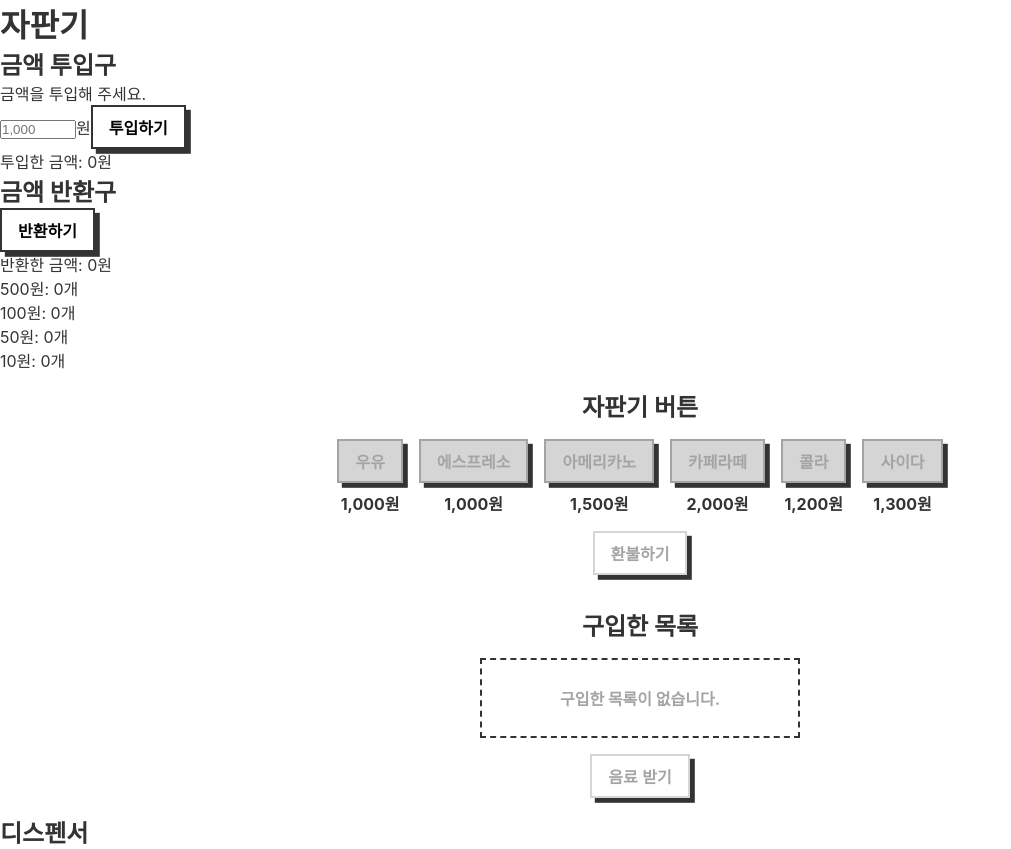
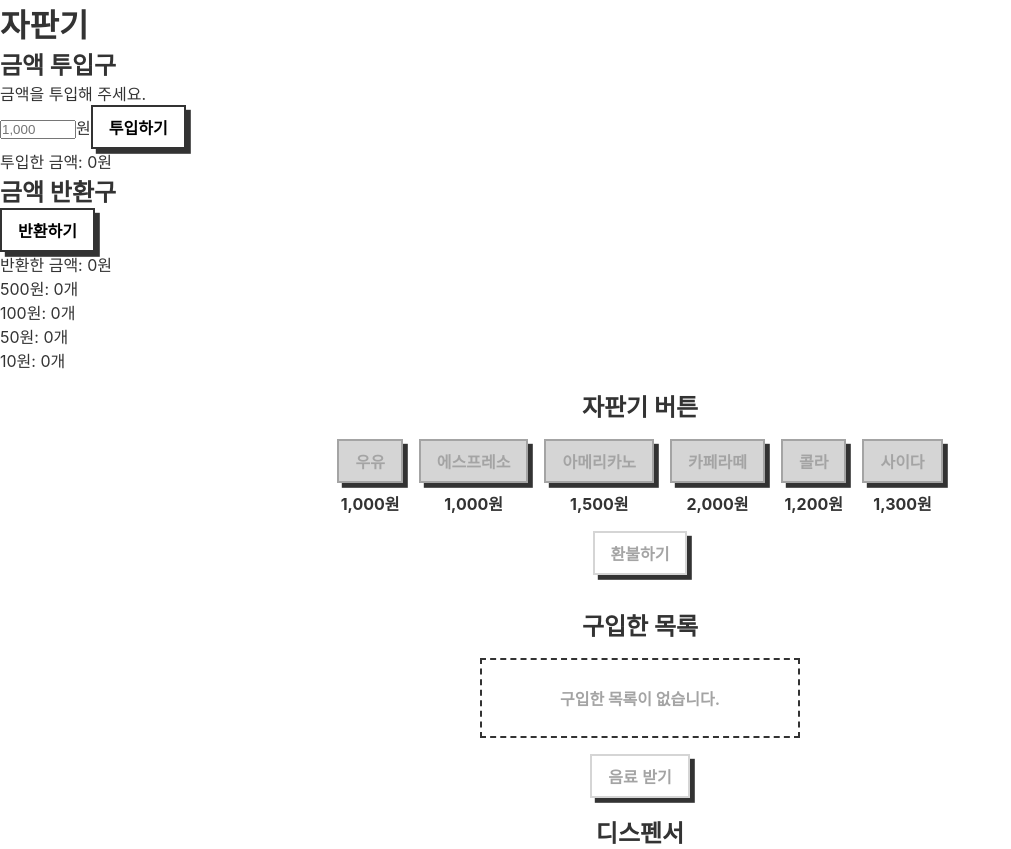
Before and after one commit to woowacourse-study/2022-looking-for-the-sound-of-an-object, a React (Create React App) app: page / in a window 1280 px wide. Shown: the whole page, without its empty margins (0-1011 px from the left). Built offline with nearby package versions, Linux system fonts and the light colour scheme.

Commit message:
style: DrinkSection 스타일 수정

```diff
--- a/src/components/DrinkSection/DrinkButtonSection/DrinkButtonSection.jsx
+++ b/src/components/DrinkSection/DrinkButtonSection/DrinkButtonSection.jsx
@@ -79,7 +79,7 @@ function DrinkButtonSection({
 
   return (
     <>
-      <S.Container>
+      <S.SectionContainer>
         <SectionHeader>자판기 버튼</SectionHeader>
         <S.DrinkButtonContainer>
           {Object.keys(DRINKS).map((drinkKey) => (
@@ -104,8 +104,8 @@ function DrinkButtonSection({
         >
           환불하기
         </OutlinedButton>
-      </S.Container>
-      <S.Container>
+      </S.SectionContainer>
+      <S.SectionContainer>
         <SectionHeader>구입한 목록</SectionHeader>
         <S.DrinkList>
           {latestDrinks.length ? (
@@ -123,7 +123,7 @@ function DrinkButtonSection({
         >
           음료 받기
         </OutlinedButton>
-      </S.Container>
+      </S.SectionContainer>
     </>
   );
 }
--- a/src/components/DrinkSection/DrinkButtonSection/DrinkButtonSection.style.jsx
+++ b/src/components/DrinkSection/DrinkButtonSection/DrinkButtonSection.style.jsx
@@ -1,6 +1,6 @@
 import styled from "styled-components";
 
-export const Container = styled.section`
+export const SectionContainer = styled.section`
   padding: 1rem;
 
   display: flex;
--- /dev/null
+++ b/src/components/DrinkSection/DrinkSection.style.jsx
@@ -0,0 +1,14 @@
+import styled from "styled-components";
+
+export const SectionConatainer = styled.section`
+  display: flex;
+  flex-direction: column;
+  justify-content: center;
+  align-items: center;
+`;
+
+export const ActionList = styled.ul`
+  display: flex;
+  flex-direction: column;
+  gap: 1rem;
+`;
--- a/src/components/DrinkSection/index.jsx
+++ b/src/components/DrinkSection/index.jsx
@@ -1,8 +1,12 @@
+import ActionListItem from "./ActionListItem/ActionListItem";
+
 import { DISPENSER_TIME_INTERVAL } from "constants";
 
 import { useDispenser } from "hooks/useDispenser";
 
 import DrinkButtonSection from "components/DrinkSection/DrinkButtonSection/DrinkButtonSection";
+import * as S from "components/DrinkSection/DrinkSection.style";
+import SectionHeader from "components/common/SectionHeader/SectionHeader";
 
 function DrinkSection({ inputMoney, addInputMoney, subtractInputMoney }) {
   const { dispenserAction, resetDispenserAction, addDispenserAction } =
@@ -17,12 +21,14 @@ function DrinkSection({ inputMoney, addInputMoney, subtractInputMoney }) {
         addInputMoney={addInputMoney}
         subtractInputMoney={subtractInputMoney}
       />
-      <section>
-        <h2>디스펜서</h2>
-        {dispenserAction.map((action, index) => (
-          <p key={index}>{action}</p>
-        ))}
-      </section>
+      <S.SectionConatainer>
+        <SectionHeader>디스펜서</SectionHeader>
+        <S.ActionList>
+          {dispenserAction.map((action, index) => (
+            <ActionListItem key={index}>{action}</ActionListItem>
+          ))}
+        </S.ActionList>
+      </S.SectionConatainer>
     </>
   );
 }
```
